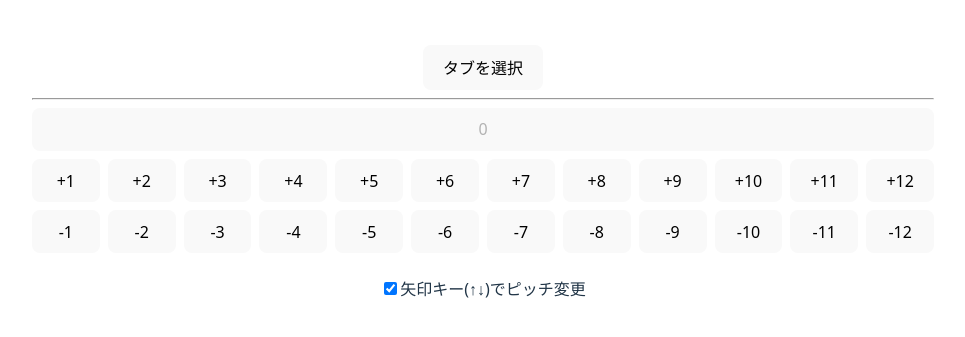
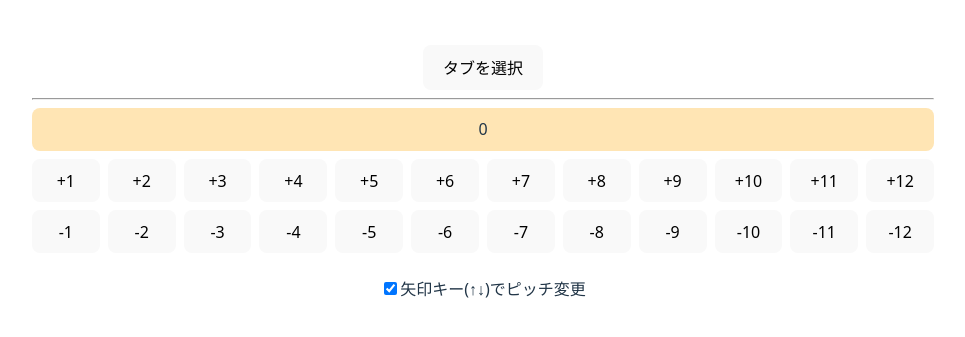
Before and after one commit to int2xx9/pitchchanger, a React (Vite) app: page / in a window 1280 px wide. Shown: the part 227-564 px from the top of the page, without its empty margins (157-1122 px from the left). Built offline with nearby package versions, Linux system fonts and the light colour scheme.

Commit message:
tweak styles

```diff
--- a/src/index.css
+++ b/src/index.css
@@ -47,11 +47,15 @@ button {
   transition: border-color 0.25s;
 }
 button:hover {
-  border-color: #646cff;
+  border-color: #ffc46b;
 }
 button:focus,
 button:focus-visible {
   outline: 4px auto -webkit-focus-ring-color;
+}
+button:disabled {
+  background-color: #ffe5b4;
+  color: #213547;
 }
 
 @media (prefers-color-scheme: light) {
```
